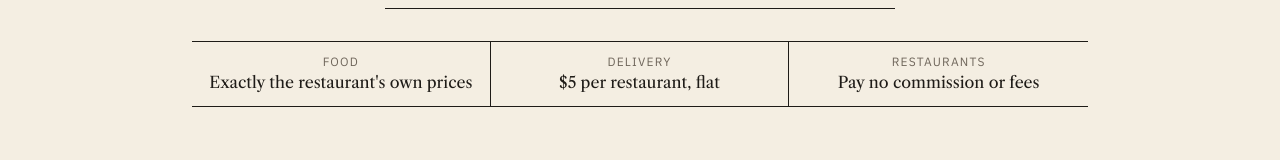
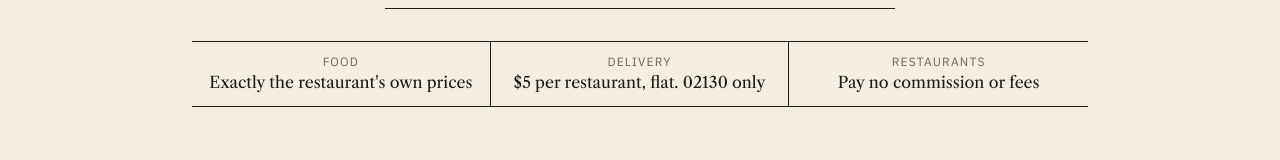
Before and after one commit to wkenney10/JPMealDelivery, a Next.js app: page / in a window 1280 px wide. Shown: the part 240-400 px from the top of the page. Built offline with nearby package versions, Linux system fonts and the light colour scheme; a web font is replaced by a local one.

Commit message:
Note 02130-only delivery in the home page terms
Co-Authored-By: Claude Opus 5.5 <noreply@anthropic.com>
Claude-Session: https://claude.ai/code/session_0138QxPPM8M957zxLGuWeQrY

```diff
--- a/src/app/page.tsx
+++ b/src/app/page.tsx
@@ -47,7 +47,7 @@ export default function Home() {
         </div>
         <div className="border-t border-ink px-4 py-3 sm:border-t-0">
           <dt className="smallcaps text-xs text-muted">Delivery</dt>
-          <dd className="font-serif">{fee} per restaurant, flat</dd>
+          <dd className="font-serif">{fee} per restaurant, flat. 02130 only</dd>
         </div>
         <div className="border-t border-ink px-4 py-3 sm:border-t-0">
           <dt className="smallcaps text-xs text-muted">Restaurants</dt>
```
